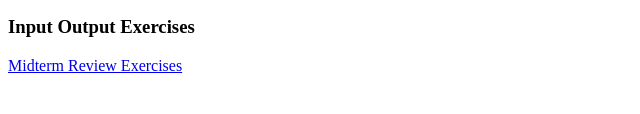
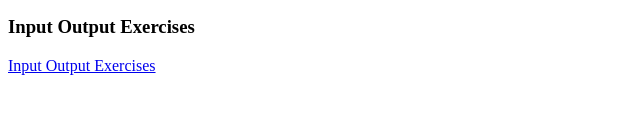
Before and after one commit to ErnestRamazani/Games-Graphic-Prog, a plain HTML site: page index.html in a window 1280 px wide. Shown: the part 658-772 px from the top of the page, 0-640 px from the left. Drawn offline with Linux system fonts and the light colour scheme.

Commit message:
SecondCommint

```diff
--- a/index.html
+++ b/index.html
@@ -31,6 +31,6 @@
         <p><a href="labs/MidetermReview/index.html">Midterm Review Exercises</a></p>
 
         <h3>Input Output Exercises</h3>
-        <p><a href="labs/userInput/index.html">Midterm Review Exercises</a></p>
+        <p><a href="labs/userInput/index.html">Input Output Exercises</a></p>
     </body>
 </html>
```
